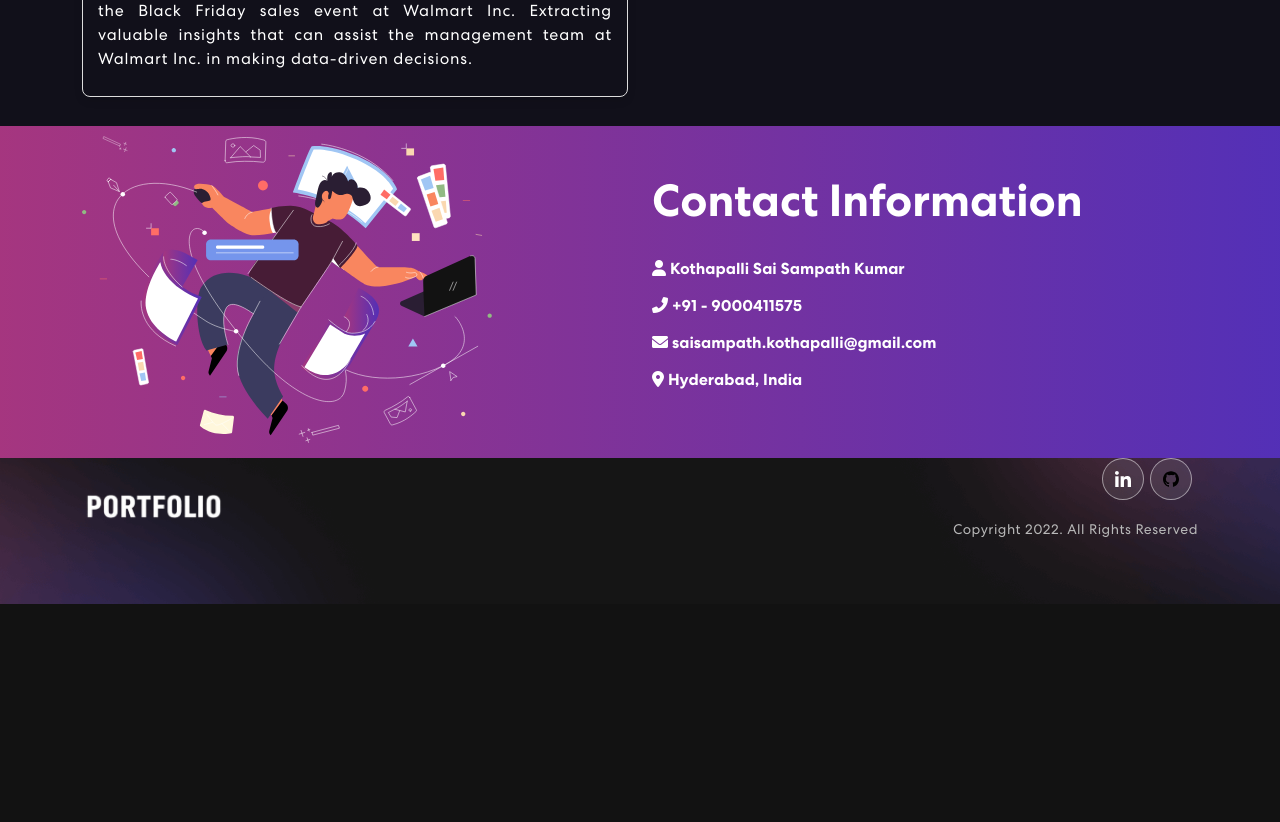
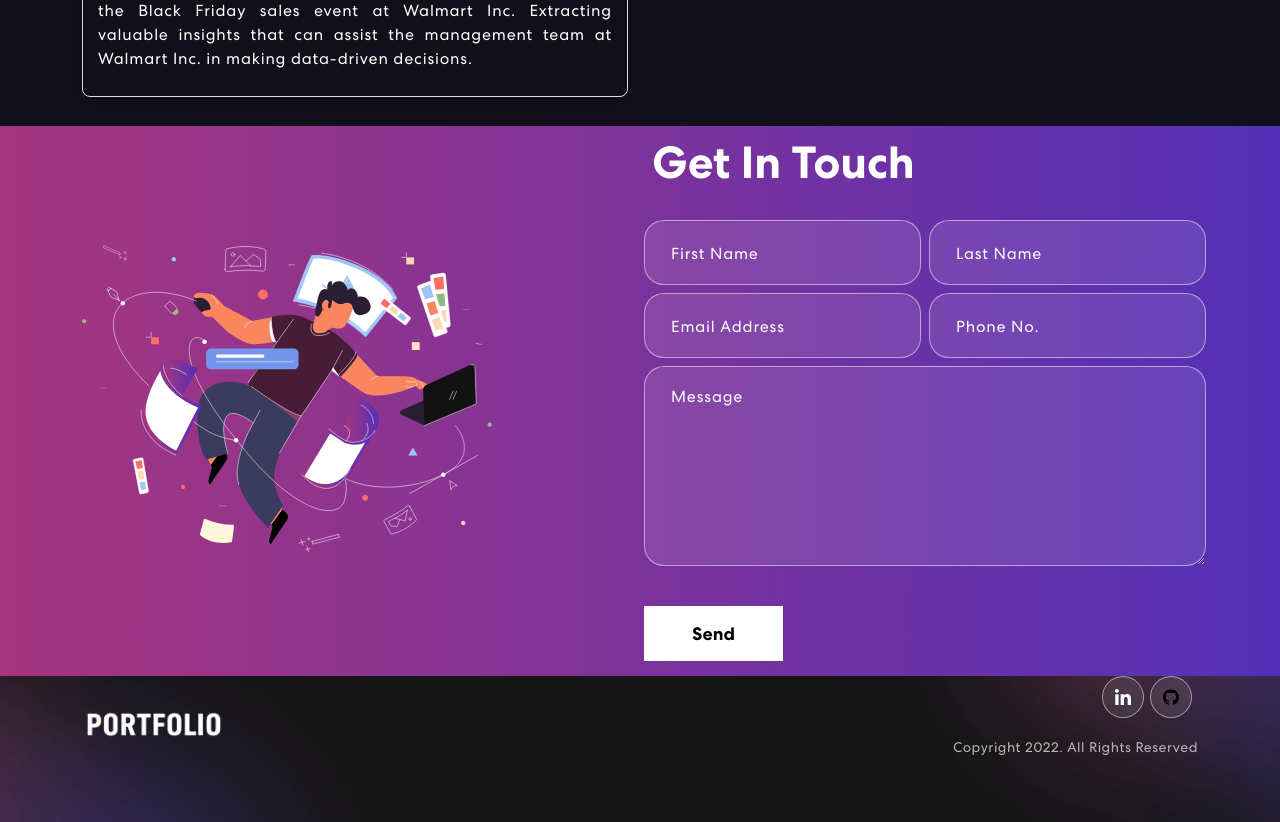
Before and after one commit to sampath-kothapalli/myportfolio, a React (Create React App) app: page / in a window 1280 px wide. Shown: the part 2920-3742 px from the top of the page. Before the commit the page ends 3524 px from the top, so only its background shows below. Built offline with nearby package versions, Linux system fonts and the light colour scheme.

Commit message:
Fix: Install react-scripts

```diff
--- a/package.json
+++ b/package.json
@@ -23,7 +23,7 @@
     "react-responsive-carousel": "^3.2.23",
     "react-router-dom": "^6.29.0",
     "react-router-hash-link": "^2.4.3",
-    "react-scripts": "5.0.1",
+    "react-scripts": "^5.0.1",
     "web-vitals": "^2.1.4"
   },
   "scripts": {
--- a/src/components/Contact.js
+++ b/src/components/Contact.js
@@ -1,9 +1,83 @@
+// import { Container, Row, Col } from "react-bootstrap";
+// import contactImg from "../assets/img/contact-img.svg";  // Optional: if you still want to display an image
+// import 'animate.css';
+// import TrackVisibility from 'react-on-screen';
+
+// export const Contact = () => {
+//   return (
+//     <section className="contact" id="connect">
+//       <Container>
+//         <Row className="align-items-center">
+//           <Col size={12} md={6}>
+//             <TrackVisibility>
+//               {({ isVisible }) =>
+//                 <img className={isVisible ? "animate__animated animate__zoomIn" : ""} src={contactImg} alt="Contact Us" style={{ width: "75%" }}/>
+//               }
+//             </TrackVisibility>
+//           </Col>
+//           <Col size={12} md={6}>
+//             <TrackVisibility>
+//               {({ isVisible }) =>
+//                 <div className={isVisible ? "animate__animated animate__fadeIn" : ""}>
+//                   <h2>Contact Information</h2>
+//                   <p><i className="fas fa-user"></i> <strong> Kothapalli Sai Sampath Kumar</strong></p>
+//                   <p><i className="fas fa-phone-alt"></i> <strong> +91 - 9000411575</strong></p>
+//                   <p><i className="fas fa-envelope"></i> <strong>saisampath.kothapalli@gmail.com</strong></p>
+//                   <p><i className="fas fa-map-marker-alt"></i> <strong>Hyderabad, India</strong></p>
+//                 </div>
+//               }
+//             </TrackVisibility>
+//           </Col>
+//         </Row>
+//       </Container>
+//     </section>
+//   );
+// }
+import { useState } from "react";
 import { Container, Row, Col } from "react-bootstrap";
-import contactImg from "../assets/img/contact-img.svg";  // Optional: if you still want to display an image
+import contactImg from "../assets/img/contact-img.svg";
 import 'animate.css';
 import TrackVisibility from 'react-on-screen';
 
 export const Contact = () => {
+  const formInitialDetails = {
+    firstName: '',
+    lastName: '',
+    email: '',
+    phone: '',
+    message: ''
+  }
+  const [formDetails, setFormDetails] = useState(formInitialDetails);
+  const [buttonText, setButtonText] = useState('Send');
+  const [status, setStatus] = useState({});
+
+  const onFormUpdate = (category, value) => {
+      setFormDetails({
+        ...formDetails,
+        [category]: value
+      })
+  }
+
+  const handleSubmit = async (e) => {
+    e.preventDefault();
+    setButtonText("Sending...");
+    let response = await fetch("http://localhost:5000/contact", {
+      method: "POST",
+      headers: {
+        "Content-Type": "application/json;charset=utf-8",
+      },
+      body: JSON.stringify(formDetails),
+    });
+    setButtonText("Send");
+    let result = await response.json();
+    setFormDetails(formInitialDetails);
+    if (result.code == 200) {
+      setStatus({ succes: true, message: 'Message sent successfully'});
+    } else {
+      setStatus({ succes: false, message: 'Something went wrong, please try again later.'});
+    }
+  };
+
   return (
     <section className="contact" id="connect">
       <Container>
@@ -19,17 +93,38 @@
             <TrackVisibility>
               {({ isVisible }) =>
                 <div className={isVisible ? "animate__animated animate__fadeIn" : ""}>
-                  <h2>Contact Information</h2>
-                  <p><i className="fas fa-user"></i> <strong> Kothapalli Sai Sampath Kumar</strong></p>
-                  <p><i className="fas fa-phone-alt"></i> <strong> +91 - 9000411575</strong></p>
-                  <p><i className="fas fa-envelope"></i> <strong>saisampath.kothapalli@gmail.com</strong></p>
-                  <p><i className="fas fa-map-marker-alt"></i> <strong>Hyderabad, India</strong></p>
-                </div>
-              }
+                <h2>Get In Touch</h2>
+                <form onSubmit={handleSubmit}>
+                  <Row>
+                    <Col size={12} sm={6} className="px-1">
+                      <input type="text" value={formDetails.firstName} placeholder="First Name" onChange={(e) => onFormUpdate('firstName', e.target.value)} />
+                    </Col>
+                    <Col size={12} sm={6} className="px-1">
+                      <input type="text" value={formDetails.lasttName} placeholder="Last Name" onChange={(e) => onFormUpdate('lastName', e.target.value)}/>
+                    </Col>
+                    <Col size={12} sm={6} className="px-1">
+                      <input type="email" value={formDetails.email} placeholder="Email Address" onChange={(e) => onFormUpdate('email', e.target.value)} />
+                    </Col>
+                    <Col size={12} sm={6} className="px-1">
+                      <input type="tel" value={formDetails.phone} placeholder="Phone No." onChange={(e) => onFormUpdate('phone', e.target.value)}/>
+                    </Col>
+                    <Col size={12} className="px-1">
+                      <textarea rows="6" value={formDetails.message} placeholder="Message" onChange={(e) => onFormUpdate('message', e.target.value)}></textarea>
+                      <button type="submit"><span>{buttonText}</span></button>
+                    </Col>
+                    {
+                      status.message &&
+                      <Col>
+                        <p className={status.success === false ? "danger" : "success"}>{status.message}</p>
+                      </Col>
+                    }
+                  </Row>
+                </form>
+              </div>}
             </TrackVisibility>
           </Col>
         </Row>
       </Container>
     </section>
-  );
+  )
 }
```
Also changed, not shown: 1 other file (tests, documents, lock files or other folders).
